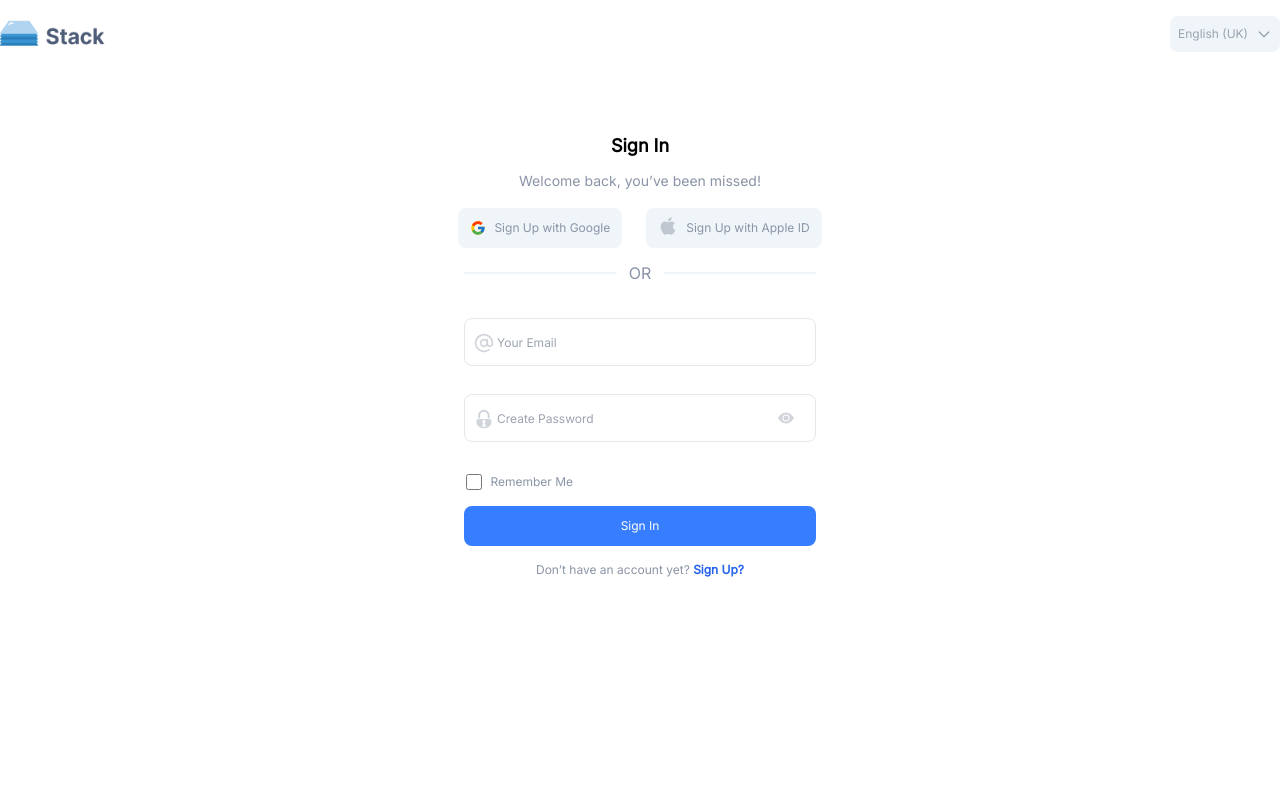
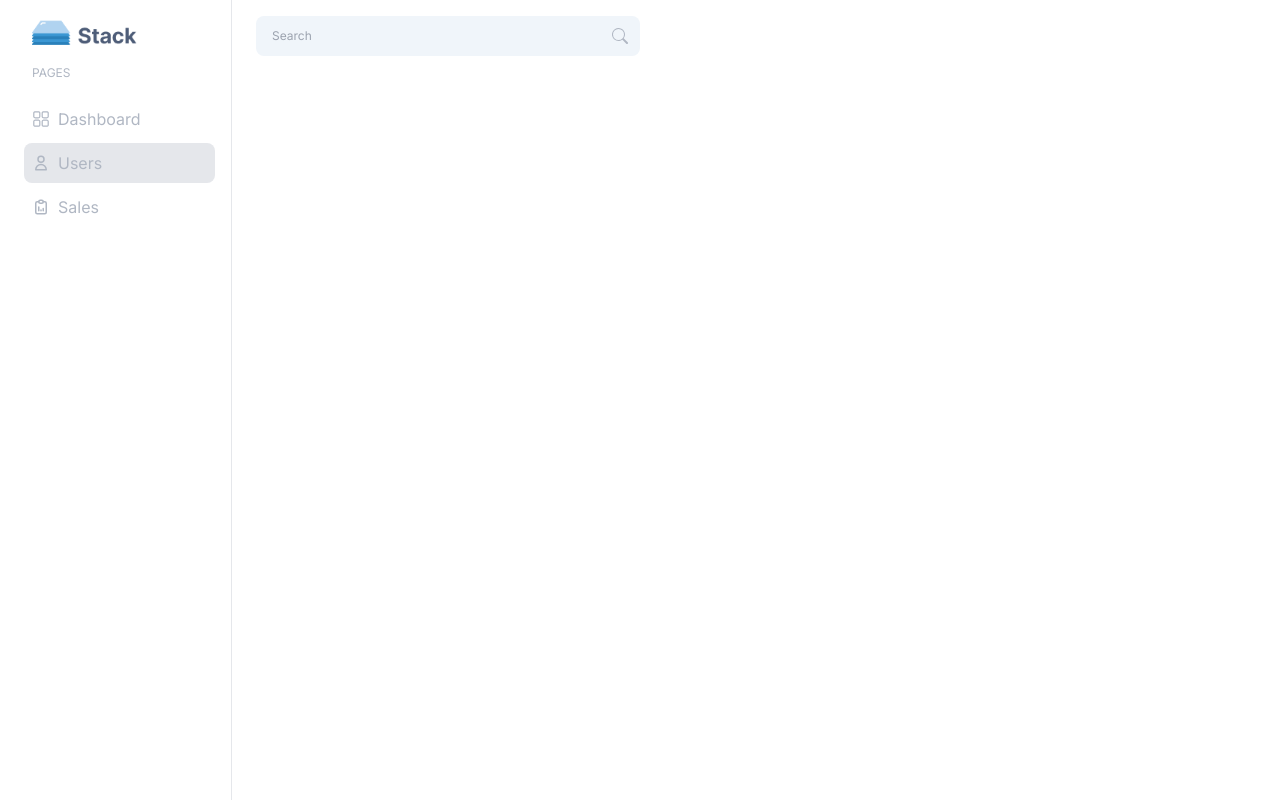
Before and after one commit to SAPranto/React.JS-Dashboard, a React (Vite) app: page /users in a window 1280 px wide. Before the commit this address led to /signin. Built offline with nearby package versions, Linux system fonts and the light colour scheme.

Commit message:
Full 4 Pages Desgin Done

```diff
--- a/src/auth/useAuth.jsx
+++ b/src/auth/useAuth.jsx
@@ -1,5 +1,5 @@
 export default function useAuth() {
-    const auth = false;
+    const auth = true;
 
     return auth;
   }
--- a/src/components/SideBar.jsx
+++ b/src/components/SideBar.jsx
@@ -1,36 +1,51 @@
-import React from 'react'
-import { RxDashboard } from "react-icons/rx";
-import { HiOutlineUser } from "react-icons/hi";
-import { TbReportAnalytics } from "react-icons/tb";
+import React, { useState } from 'react';
+import { RxDashboard } from 'react-icons/rx';
+import { HiOutlineUser } from 'react-icons/hi';
+import { TbReportAnalytics } from 'react-icons/tb';
+import { Link } from 'react-router-dom';
+
 const SideBar = () => {
+  const [activeIndex, setActiveIndex] = useState(0);
+
+  const handleOnClick = (index) => {
+    setActiveIndex(index === activeIndex ? null : index);
+  };
+
+  const renderIcon = (Icon) => (
+    <span>
+      <Icon className="text-lg text-primary-text mt-[3px]" />
+    </span>
+  );
+
+  const renderMenuItem = (index, Icon, title) => (
+    <div
+      className={`dash ${
+        activeIndex === index ? 'bg-gray-200' : ''
+      }`}
+      onClick={() => handleOnClick(index)}
+    >
+      {renderIcon(Icon)}
+      <h5 className="text-primary-text">{title}</h5>
+    </div>
+  );
+
   return (
     <>
-    <div className='container pt-4 border-r w-44 h-screen px-4 mx-2'>
-      <img src="./logo.png" alt="" width={120} className='mx-2'/>
-      <div className='mt-2 mb-4 mx-2'>
-      <span className='text-primary-text text-xs'>PAGES</span>
+      <div className="container pt-4 border-r w-56 h-screen px-4 mx-2">
+        <img src="./logo.png" alt="" width={120} className="mx-2" />
+        <div className="mt-2 mb-4 mx-2">
+          <span className="text-primary-text text-xs">PAGES</span>
+        </div>
+        <Link to='/'>
+        {renderMenuItem(0, RxDashboard, 'Dashboard')}
+        </Link>
+        <Link to='/users'>
+        {renderMenuItem(1, HiOutlineUser, 'Users')}
+        </Link>
+        {renderMenuItem(2, TbReportAnalytics, 'Sales')}
       </div>
-      <div className='dash '>
-        <span>
-        <RxDashboard className='text-lg text-primary-text mt-[3px]'/>
-        </span>
-        <h5 className='text-primary-text'>Dashboard</h5>
-      </div>
-      <div className='dash'>
-        <span>
-        <HiOutlineUser className='text-lg text-primary-text mt-[3px]'/>
-        </span>
-        <h5 className='text-primary-text'>Users</h5>
-      </div>
-      <div className='dash'>
-        <span>
-        <TbReportAnalytics className='text-lg text-primary-text mt-[3px]'/>
-        </span>
-        <h5 className='text-primary-text'>Sales</h5>
-      </div>
-    </div>
     </>
-  )
-}
+  );
+};
 
-export default SideBar
+export default SideBar;
--- a/src/pages/Dashboard.jsx
+++ b/src/pages/Dashboard.jsx
@@ -6,7 +6,7 @@
   return (
     <>
     <div className='flex'>
-    <SideBar/>
+    <SideBar />
     <Search/>
     </div>
     </>
--- a/src/pages/Users.jsx
+++ b/src/pages/Users.jsx
@@ -1,8 +1,54 @@
-import React from 'react'
+import React, { useState } from 'react';
+import { RxDashboard } from 'react-icons/rx';
+import { HiOutlineUser } from 'react-icons/hi';
+import { TbReportAnalytics } from 'react-icons/tb';
+import { Link } from 'react-router-dom';
+import Search from '../components/Search'
 
 const Users = () => {
+  const [activeIndex, setActiveIndex] = useState(1);
+
+  const handleOnClick = (index) => {
+    setActiveIndex(index === activeIndex ? null : index);
+  };
+
+  const renderIcon = (Icon) => (
+    <span>
+      <Icon className="text-lg text-primary-text mt-[3px]" />
+    </span>
+  );
+
+  const renderMenuItem = (index, Icon, title) => (
+    <div
+      className={`dash ${
+        activeIndex === index ? 'bg-gray-200' : ''
+      }`}
+      onClick={() => handleOnClick(index)}
+    >
+      {renderIcon(Icon)}
+      <h5 className="text-primary-text">{title}</h5>
+    </div>
+  );
+
   return (
-    <div>Users</div>
+    <div className='flex'>
+      <div className="container pt-4 border-r w-56 h-screen px-4 mx-2">
+        <img src="./logo.png" alt="" width={120} className="mx-2" />
+        <div className="mt-2 mb-4 mx-2">
+          <span className="text-primary-text text-xs">PAGES</span>
+        </div>
+        <Link to='/'>
+        {renderMenuItem(0, RxDashboard, 'Dashboard')}
+        </Link>
+        <Link to='/users'>
+        {renderMenuItem(1, HiOutlineUser, 'Users')}
+        </Link>
+        {renderMenuItem(2, TbReportAnalytics, 'Sales')}
+      </div>
+      <div>
+      <Search/>
+      </div>
+    </div>
   )
 }
 
```
